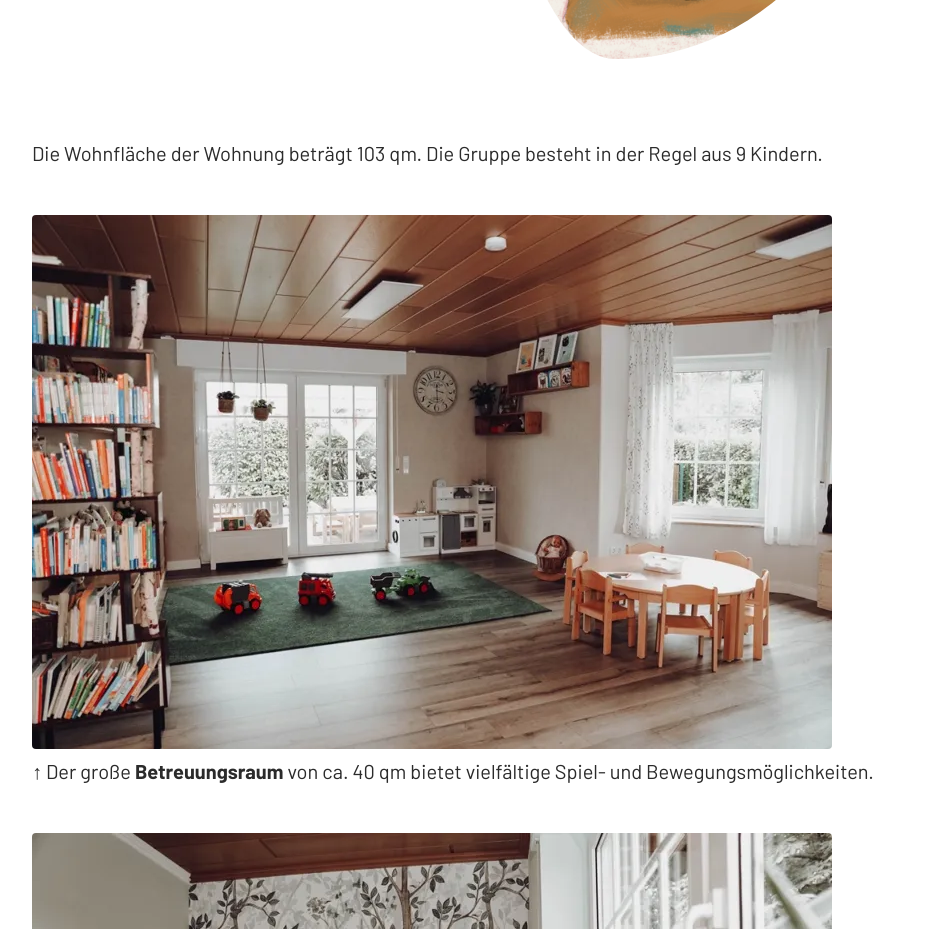
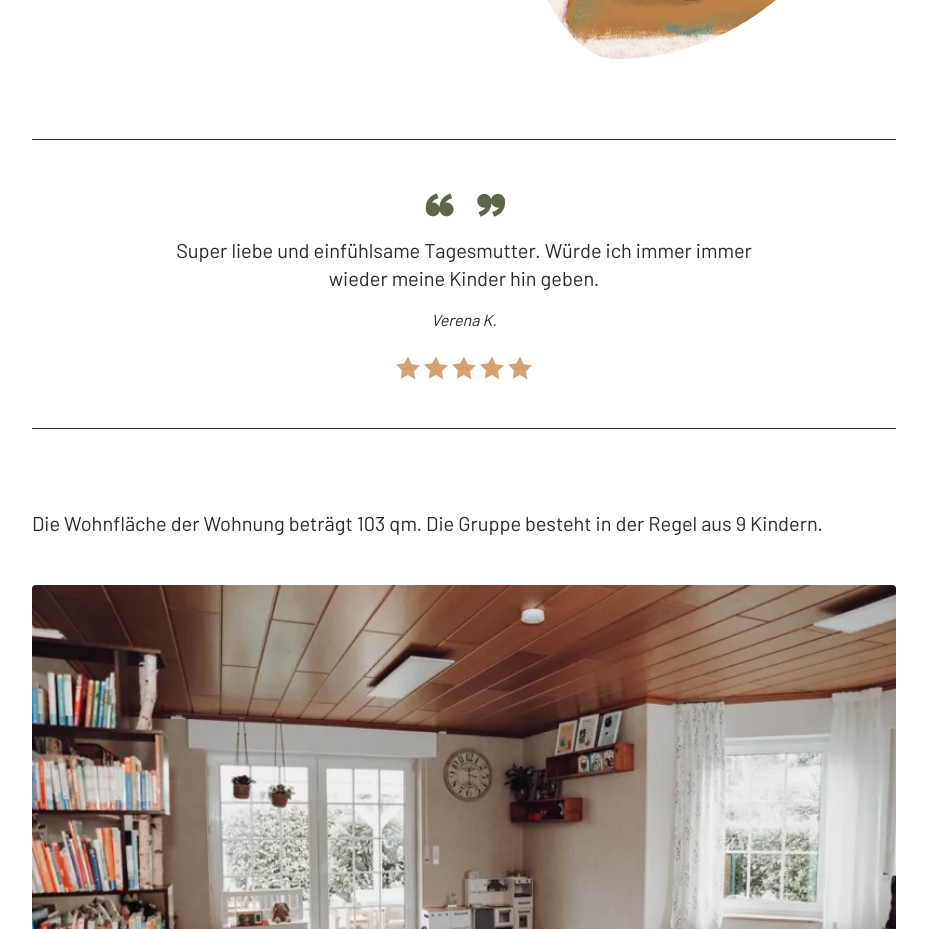
Before and after one commit to sascha-nabrotzky/waldschnecken_2025, a React (Vite) app: page /rooms in a window 1280 px wide. Shown: the part 660-1589 px from the top of the page, without its empty margins (176-1103 px from the left). Built offline with nearby package versions, Linux system fonts and the light colour scheme.

Commit message:
add testimonials, optim styling

```diff
--- a/src/components/Header.tsx
+++ b/src/components/Header.tsx
@@ -14,7 +14,7 @@ const Header: React.FC = () => {
             </div>
 
             <header className="sticky top-0 z-20 flex flex-col justify-center">
-                <nav className="flex w-full items-center justify-center gap-4 bg-roman-coffee-600 py-2 text-xl text-white shadow-xl">
+                <nav className="flex w-full flex-wrap items-center justify-center gap-6 bg-roman-coffee-600 py-2 text-xl text-white shadow-xl">
                     <Link
                         to="/"
                         className="transition-opacity duration-300 hover:opacity-50"
--- a/src/components/MainLayout.tsx
+++ b/src/components/MainLayout.tsx
@@ -22,7 +22,7 @@ const MainContent: React.FC<Props> = ({
         <div className="grid min-h-dvh grid-rows-[repeat(3,_min-content)_1fr_min-content] text-mine-shaft-950">
             <Header />
             <main
-                className="z-10 my-6 grid grid-cols-[minmax(2rem,_1fr)_repeat(2,_minmax(0,_25rem))_minmax(2rem,_1fr)] gap-y-16 md:gap-x-16 md:gap-y-20 lg:-mt-10 xl:-mt-40 xl:-mb-20"
+                className="z-10 my-6 grid grid-cols-[minmax(2rem,_1fr)_repeat(2,_minmax(0,_25rem))_minmax(2rem,_1fr)] gap-y-16 md:gap-x-16 md:gap-y-20 lg:-mt-10 xl:-mt-40"
                 role="main"
             >
                 {pagetitle != null && (
--- a/src/components/OksanaInfo.tsx
+++ b/src/components/OksanaInfo.tsx
@@ -33,7 +33,7 @@ const OksanaInfo: React.FC = () => {
                     <br />
                     <strong className="tracking-wider">0162 1366853</strong>
                 </p>
-                <p className="mt-1 border-t pt-2 leading-5 text-mine-shaft-600">
+                <p className="mt-3 border-t pt-3 leading-5 text-mine-shaft-600">
                     Zertifizierte Tagesmutter
                 </p>
             </a>
--- a/src/components/TatjanaInfo.tsx
+++ b/src/components/TatjanaInfo.tsx
@@ -33,7 +33,7 @@ const TatanaInfo: React.FC = () => {
                     <br />
                     <strong className="tracking-wider">0170 2802494</strong>
                 </p>
-                <p className="mt-1 border-t pt-2 leading-5 text-mine-shaft-600">
+                <p className="mt-3 border-t pt-3 leading-5 text-mine-shaft-600">
                     Staatl. geprüfte Erzieherin <br />
                     und zertifizierte Tagesmutter
                 </p>
--- /dev/null
+++ b/src/components/Testimonial.tsx
@@ -0,0 +1,43 @@
+import React from "react";
+
+type Props = {
+    text: string;
+    name: string;
+    rating?: number;
+};
+
+const Testimonial: React.FC<Props> = ({ text, name, rating }) => {
+    return (
+        <blockquote className="col-start-2 col-end-4 border-y py-12 text-center">
+            <p
+                className="font-serif text-7xl font-bold text-battleship-gray-600"
+                aria-hidden
+            >
+                &ldquo; &rdquo;
+            </p>
+            <p className="mx-auto -mt-6 max-w-xl text-xl">{text}</p>
+            <p className="mx-auto mt-4 italic">{name}</p>
+            {rating && (
+                <div
+                    className="mt-6 flex justify-center gap-1 text-whiskey-400"
+                    aria-label={`Google Bewertung ${rating} von 5 Sternen`}
+                >
+                    {[...Array(rating)].map((_, index) => (
+                        <svg
+                            key={index}
+                            xmlns="http://www.w3.org/2000/svg"
+                            width="24"
+                            height="24"
+                            viewBox="0 0 24 24"
+                            fill="currentColor"
+                        >
+                            <path d="M12 .587l3.668 7.568 8.332 1.214-6.042 5.885 1.428 8.316L12 18.896l-7.386 3.87 1.428-8.316-6.042-5.885 8.332-1.214L12 .587z" />
+                        </svg>
+                    ))}
+                </div>
+            )}
+        </blockquote>
+    );
+};
+
+export default Testimonial;
--- a/src/components/Testimonials.tsx
+++ /dev/null
@@ -1,22 +0,0 @@
-import React from "react";
-
-const Testimonials: React.FC = () => {
-    return (
-        <blockquote className="col-start-2 col-end-4 mx-auto max-w-xl text-center">
-            <p
-                className="font-serif text-7xl font-bold text-battleship-gray-600"
-                aria-hidden
-            >
-                &ldquo; &rdquo;
-            </p>
-            <p className="-mt-6 text-xl">
-                Wir würden uns jederzeit wieder für Tatjana entscheiden, denn
-                sie geht nicht nur individuell auf jedes Kind ein, sondern
-                schafft auch eine erste Gruppengemeinschaft.
-            </p>
-            <p className="mt-4 italic">Ina Bieletzki</p>
-        </blockquote>
-    );
-};
-
-export default Testimonials;
--- a/src/pages/Blog.tsx
+++ b/src/pages/Blog.tsx
@@ -80,7 +80,7 @@ const Blog: React.FC = () => {
                                     <img
                                         src={Eichel}
                                         alt=""
-                                        className="col-start-2 col-end-4 mx-auto"
+                                        className="col-start-2 col-end-4 mx-auto max-w-12"
                                         loading="lazy"
                                     />
                                 </>
--- a/src/pages/Concept.tsx
+++ b/src/pages/Concept.tsx
@@ -1,6 +1,7 @@
 import React from "react";
 import { Helmet } from "react-helmet";
 import MainLayout from "../components/MainLayout";
+import Testimonial from "../components/Testimonial";
 import IgelIllustration from "../assets/images/Sei_entspannt.webp";
 
 const Concept: React.FC = () => {
@@ -23,6 +24,11 @@ const Concept: React.FC = () => {
                     alt=""
                     className="col-start-2 col-end-4 mx-auto rounded-[30%_70%_70%_30%_/_30%_30%_70%_70%] md:col-start-3"
                     decoding="async"
+                />
+                <Testimonial
+                    text="Tatjana ist eine sehr liebevolle und strukturierte Tagesmutter. Sie strahlt viel Ruhe aus welche sich dann auch auf die Kinder überträgt. Die Aktionen und Badtelangebote sind richtig toll. Wir würden uns immer wieder für Tatjana entscheiden."
+                    name="Tatjana Berg"
+                    rating={5}
                 />
                 <section className="col-start-2 col-end-4">
                     <h3 className="mb-2 text-2xl font-bold">
--- a/src/pages/Rooms.tsx
+++ b/src/pages/Rooms.tsx
@@ -1,6 +1,7 @@
 import * as React from "react";
 import { Helmet } from "react-helmet";
 import MainLayout from "../components/MainLayout";
+import Testimonial from "../components/Testimonial";
 import SeiMutigIllustration from "../assets/images/Sei_mutig.webp";
 import Wohnzimmer from "../assets/images/kita-wohnzimmer-1.webp";
 import Themenzimmer from "../assets/images/kita-themenzimmer-1.webp";
@@ -30,6 +31,11 @@ const Rooms: React.FC = () => {
                     className="col-start-2 col-end-4 mx-auto rounded-[30%_70%_70%_30%_/_30%_30%_70%_70%] md:col-start-3"
                     decoding="async"
                 />
+                <Testimonial
+                    text="Super liebe und einfühlsame Tagesmutter. Würde ich immer immer wieder meine Kinder hin geben."
+                    name="Verena K."
+                    rating={5}
+                />
                 <section className="col-start-2 col-end-4 text-xl">
                     <p className="hyphens-auto">
                         Die Wohnfläche der Wohnung beträgt 103 qm. Die Gruppe
@@ -38,7 +44,7 @@ const Rooms: React.FC = () => {
                     <img
                         src={Wohnzimmer}
                         alt="Foto des Betreuungsraums"
-                        className="mt-12 mb-2 rounded"
+                        className="mt-12 mb-2 w-full rounded"
                         loading="lazy"
                     />
                     <p className="hyphens-auto">
@@ -49,7 +55,7 @@ const Rooms: React.FC = () => {
                     <img
                         src={Themenzimmer}
                         alt="Foto vom Themenzimmer"
-                        className="mt-12 mb-2 rounded"
+                        className="mt-12 mb-2 w-full rounded"
                         loading="lazy"
                     />
                     <p className="hyphens-auto">
@@ -60,7 +66,7 @@ const Rooms: React.FC = () => {
                     <img
                         src={Kueche}
                         alt="Foto unserer Küche"
-                        className="mt-12 mb-2 rounded"
+                        className="mt-12 mb-2 w-full rounded"
                         loading="lazy"
                     />
                     <p className="hyphens-auto">
@@ -71,7 +77,7 @@ const Rooms: React.FC = () => {
                     <img
                         src={Schlafraum}
                         alt="Foto vom Schlafraum"
-                        className="mt-12 mb-2 rounded"
+                        className="mt-12 mb-2 w-full rounded"
                     />
                     <p className="hyphens-auto">
                         &#8593; Ein großer <strong>Schlafraum</strong> lädt zum
@@ -80,7 +86,7 @@ const Rooms: React.FC = () => {
                     <img
                         src={Badezimmer}
                         alt="Foto vom Badezimmer"
-                        className="mt-12 mb-2 rounded"
+                        className="mt-12 mb-2 w-full rounded"
                         loading="lazy"
                     />
                     <p className="hyphens-auto">
@@ -93,7 +99,7 @@ const Rooms: React.FC = () => {
                     <img
                         src={Aussen}
                         alt="Foto vom Außengelände"
-                        className="mt-12 mb-2 rounded"
+                        className="mt-12 mb-2 w-full rounded"
                         loading="lazy"
                     />
 
```
Also changed, not shown: src/pages/Index.tsx (+8 -2 lines).
